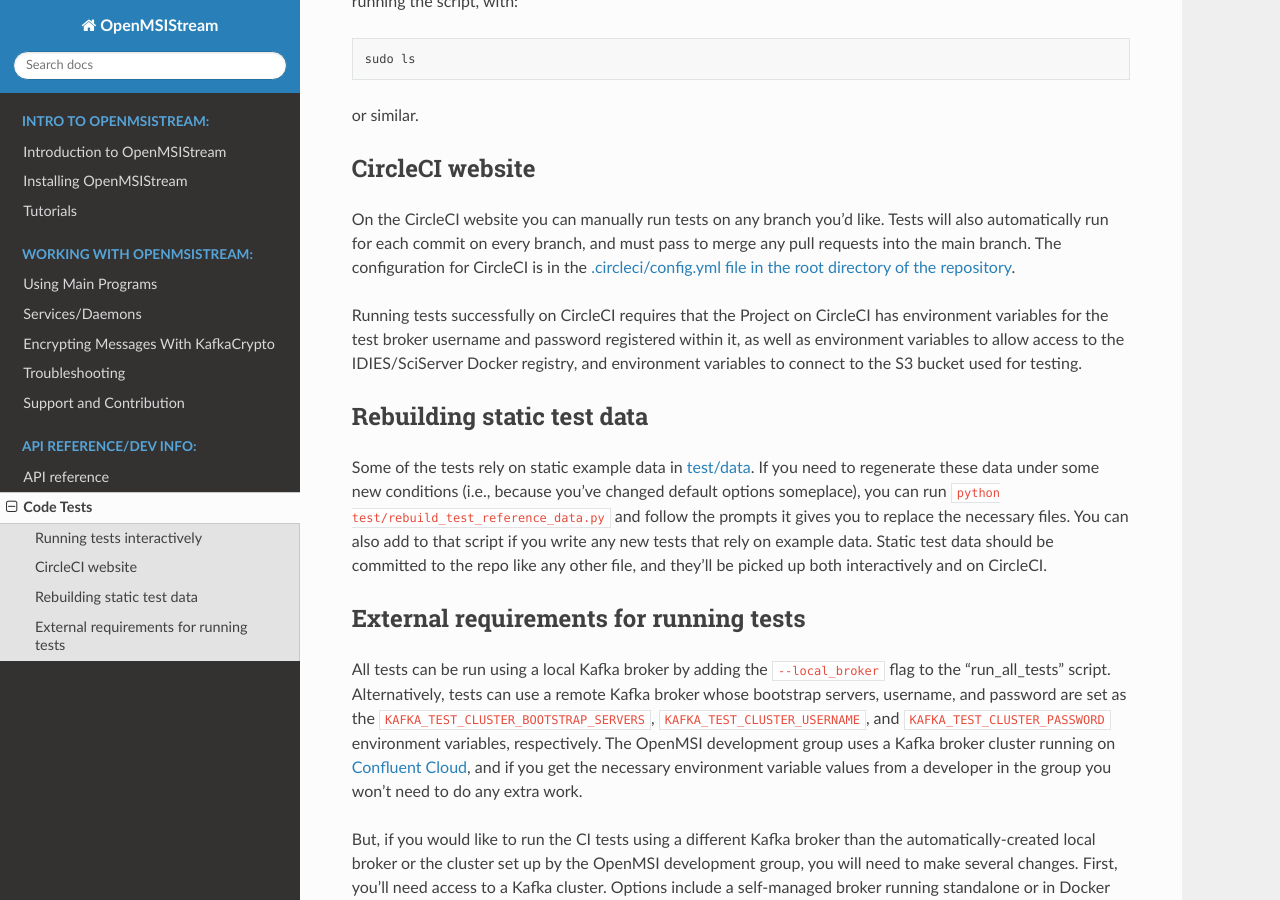
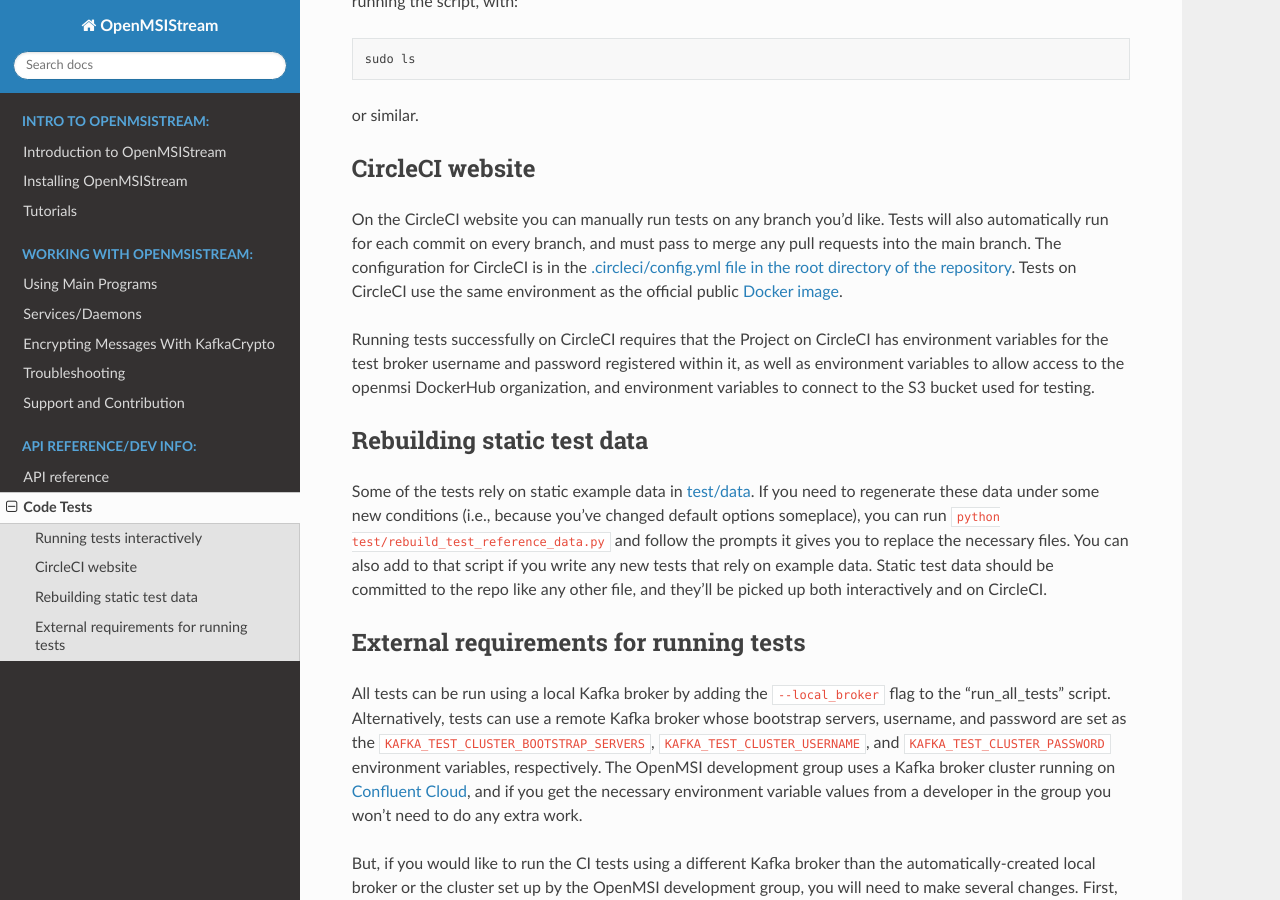
Before and after one commit to openmsi/openmsistream, a Sphinx documentation site: the page built from docs/source/dev_info/ci_testing.rst, in a window 1280 px wide and 900 px high, scrolled down 1172 px. Built offline with Sphinx 7.4.7 and the Read the Docs theme 2.0.0, drawn with Linux system fonts in a browser that asks for light colours.

Commit message:
Add to docs about official Docker image

```diff
--- a/docs/source/dev_info/ci_testing.rst
+++ b/docs/source/dev_info/ci_testing.rst
@@ -34,9 +34,9 @@ or similar.
 CircleCI website
 ----------------
 
-On the CircleCI website you can manually run tests on any branch you'd like. Tests will also automatically run for each commit on every branch, and must pass to merge any pull requests into the main branch. The configuration for CircleCI is in the `.circleci/config.yml file in the root directory of the repository <https://github.com/openmsi/openmsistream/blob/main/.circleci/config.yml>`_.
+On the CircleCI website you can manually run tests on any branch you'd like. Tests will also automatically run for each commit on every branch, and must pass to merge any pull requests into the main branch. The configuration for CircleCI is in the `.circleci/config.yml file in the root directory of the repository <https://github.com/openmsi/openmsistream/blob/main/.circleci/config.yml>`_. Tests on CircleCI use the same environment as the official public `Docker image <https://hub.docker.com/repository/docker/openmsi/openmsistream/general>`_.
 
-Running tests successfully on CircleCI requires that the Project on CircleCI has environment variables for the test broker username and password registered within it, as well as environment variables to allow access to the IDIES/SciServer Docker registry, and environment variables to connect to the S3 bucket used for testing.
+Running tests successfully on CircleCI requires that the Project on CircleCI has environment variables for the test broker username and password registered within it, as well as environment variables to allow access to the openmsi DockerHub organization, and environment variables to connect to the S3 bucket used for testing.
 
 Rebuilding static test data
 ---------------------------
```
